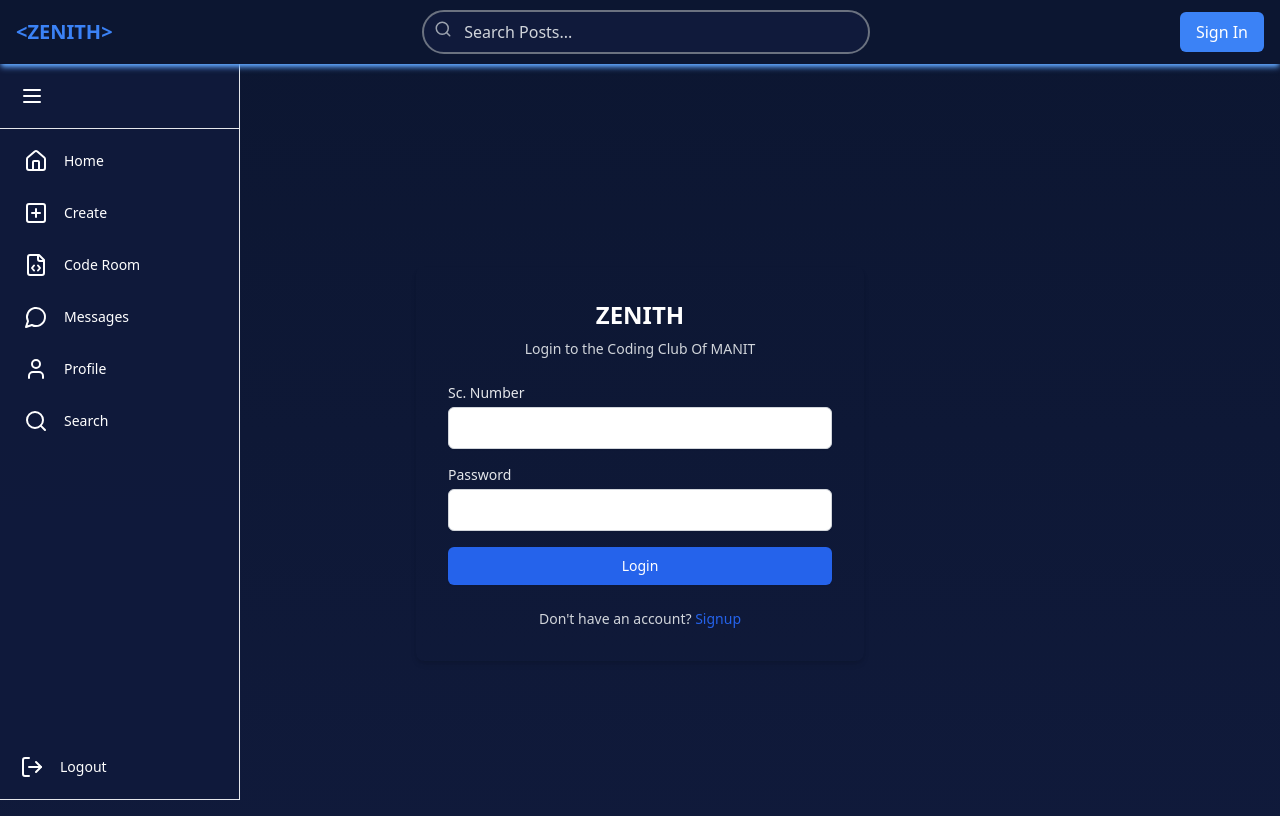
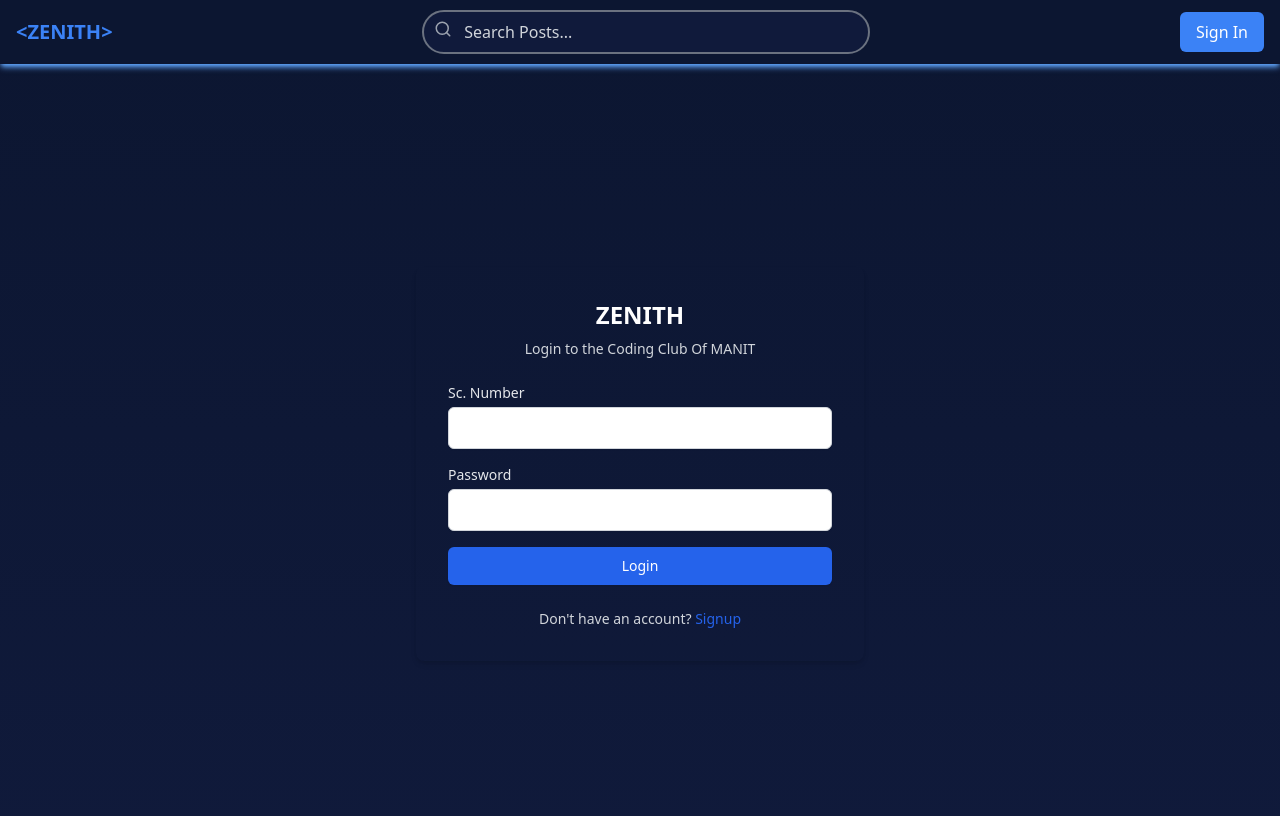
Before and after one commit to satya-supercluster/Zenith-Forum-Page, a React (Vite) app in the folder frontend/: page /login in a window 1280 px wide. Shown: the top 816 px of the page. Built offline with nearby package versions, Linux system fonts and the light colour scheme.

Commit message:
feat: enhance Navbar and Layout components with user authentication and dynamic sidebar visibility

```diff
--- a/frontend/src/components/Header/Navbar.jsx
+++ b/frontend/src/components/Header/Navbar.jsx
@@ -1,9 +1,16 @@
 import React, { useState, useEffect } from "react";
+import { Avatar, AvatarFallback, AvatarImage } from "../ui/avatar";
+import { Link } from "react-router-dom";
 import { motion } from "framer-motion";
 import { Search, Menu, User } from "lucide-react";
 import { useToggle } from "../../contexts/ToggelContext";
+import { useAuth } from "../../contexts/AuthContext";
 
 const Navbar = ({ isLoggedIn = false }) => {
+
+  const {auth} =useAuth();
+  const user=auth?.user;
+
   const [isMobile, setIsMobile] = useState(false);
   const { isMobileSidebarOpen, setIsMobileSidebarOpen } = useToggle();
 
@@ -26,9 +33,8 @@
   };
 
   return (
-    // Conditionally add sticky classes when not on mobile
     <div
-      className={`w-full bg-[#0c1631] text-white sticky top-0 z-50 shadow-blue-400 shadow-md`}
+      className={`w-full bg-[#0c1631] text-white fixed top-0 z-50 md:hover:shadow-blue-400 shadow-gray-800 shadow-md`}
     >
       <div className="max-w-screen-xl mx-auto px-4">
         <div className="flex items-center justify-between h-16">
@@ -63,13 +69,18 @@
           </div>
 
           {/* Right: Sign In or Avatar */}
-          {isLoggedIn ? (
+          {user ? (
             <motion.div
               whileHover={{ scale: 1.05 }}
               whileTap={{ scale: 0.95 }}
-              className="bg-blue-600 rounded-full p-2 cursor-pointer"
+              className="rounded-full cursor-pointer"
             >
-              <User size={20} />
+              <Link to={`/profile/${user?._id}`}>
+                <Avatar>
+                  <AvatarImage src={user?.profilePicture} alt="post_image" />
+                  <AvatarFallback>CN</AvatarFallback>
+                </Avatar>
+              </Link>
             </motion.div>
           ) : (
             <motion.button
--- a/frontend/src/layout/Layout.jsx
+++ b/frontend/src/layout/Layout.jsx
@@ -2,13 +2,15 @@
 import { Outlet } from "react-router-dom";
 import Navbar from "../components/Header/Navbar";
 import LeftSidebar from "./LeftSideBar"
+import { useAuth } from "../contexts/AuthContext";
 const Layout = () => {
-
+  const {auth} =useAuth();
+  const user=auth?.user;
   return (
     <div>
-      <LeftSidebar />
+      {user? <LeftSidebar />:null}
       <Navbar />
-      <div>
+      <div className="pt-16">
         <Outlet />
       </div>
     </div>
--- a/frontend/src/layout/LeftSideBar.jsx
+++ b/frontend/src/layout/LeftSideBar.jsx
@@ -54,7 +54,7 @@
     <motion.div
       className="fixed pt-16 left-0 top-0 h-screen  border-r border-gray-200 flex flex-col z-50 bg-[#101a3b] bg-opacity-95"
       animate={{
-        width: expanded ? "240px" : "70px",
+        width: expanded ? "175px" : "70px",
       }}
       transition={{ duration: 0.3 }}
     >
@@ -63,9 +63,19 @@
         <motion.button
           whileTap={{ scale: 0.9 }}
           onClick={() => setExpanded(!expanded)}
-          className="p-1 rounded-full"
+          className="p-1 rounded-full flex items-center justify-between"
         >
           <Menu size={24} />
+          {expanded && (
+            <motion.span
+              initial={{ opacity: 0 }}
+              animate={{ opacity: 1 }}
+              transition={{ duration: 0.2 }}
+              className="ml-4 text-sm font-medium"
+            >
+              Menu
+            </motion.span>
+          )}
         </motion.button>
       </div>
 
```
